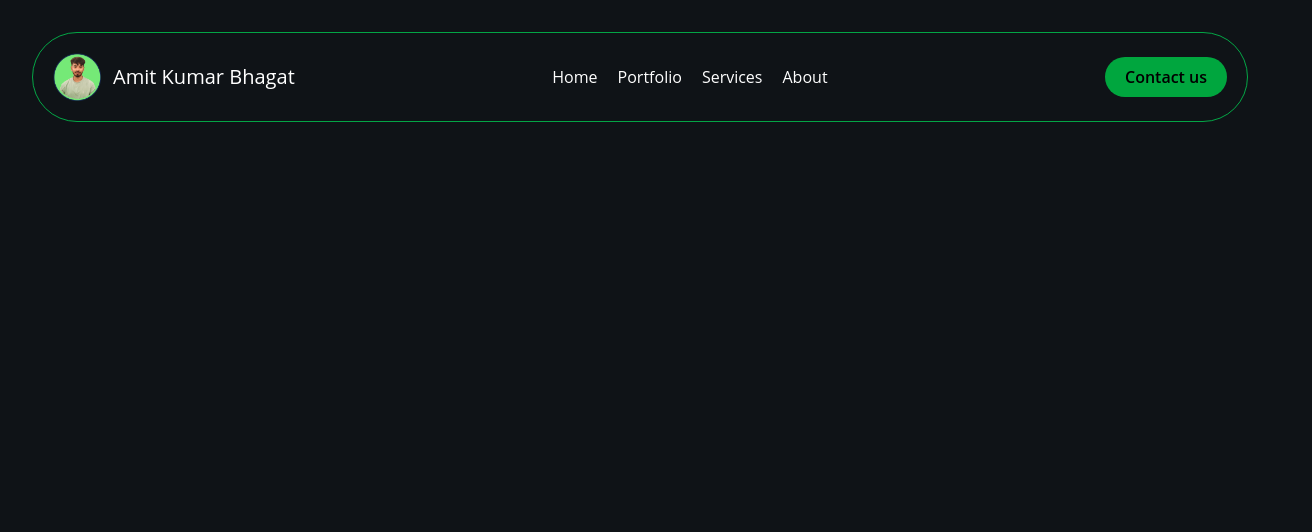
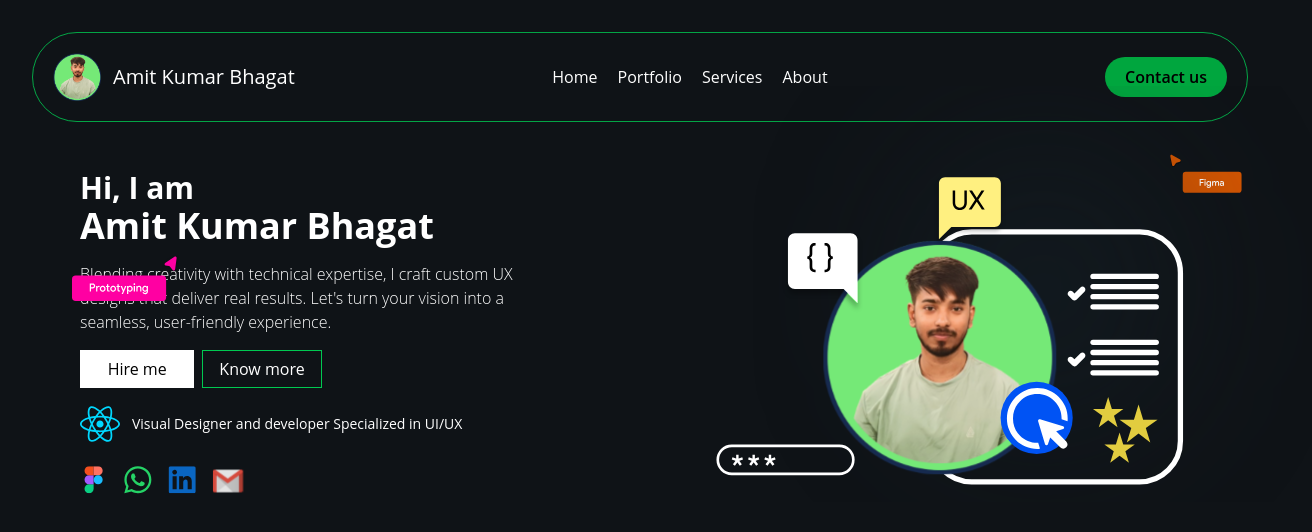
Before and after one commit to Amit-kumar-bhagat/My-portfolio, a React (Vite) app: page / in a window 1280 px wide. Shown: the top 532 px of the page, 1312 px wide, since content can reach past the window. Built offline with nearby package versions, Linux system fonts and the light colour scheme.

Commit message:
Updated App.jsx and navigatio.jsx for default homepage /

```diff
--- a/src/App.jsx
+++ b/src/App.jsx
@@ -14,7 +14,7 @@ function App() {
       <Router>
         <Navigation />
         <Routes>
-          <Route path="/home" element={<><Hero /> <PrototypeIcon /> </>}/>
+          <Route path="/" element={<><Hero /> <PrototypeIcon /> </>}/>
 
           <Route path="/about" element={<About />} />
         </Routes>
--- a/src/components/Navigation.jsx
+++ b/src/components/Navigation.jsx
@@ -11,7 +11,7 @@ const Navigation = () => {
             <span class="ml-3 text-xl text-white">Amit Kumar Bhagat</span>
           </a>
           <nav class="md:ml-auto md:mr-auto flex flex-wrap items-center text-base justify-center">
-            <Link to="home" class="mr-5 hover:text-green-600 cursor-pointer">
+            <Link to="/" class="mr-5 hover:text-green-600 cursor-pointer">
               Home
             </Link>
             <a href="#" class="mr-5 hover:text-green-600 cursor-pointer">
```
